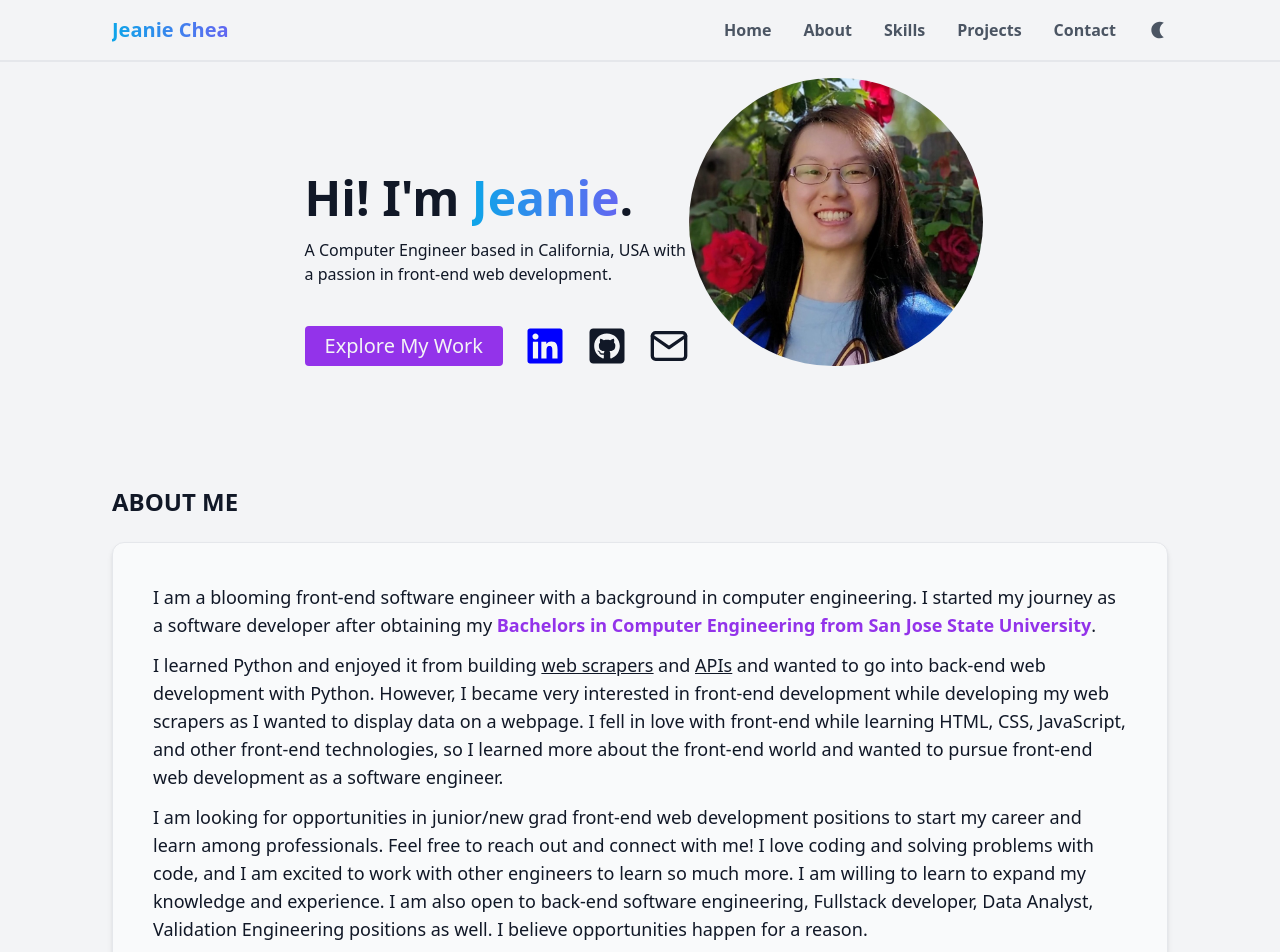
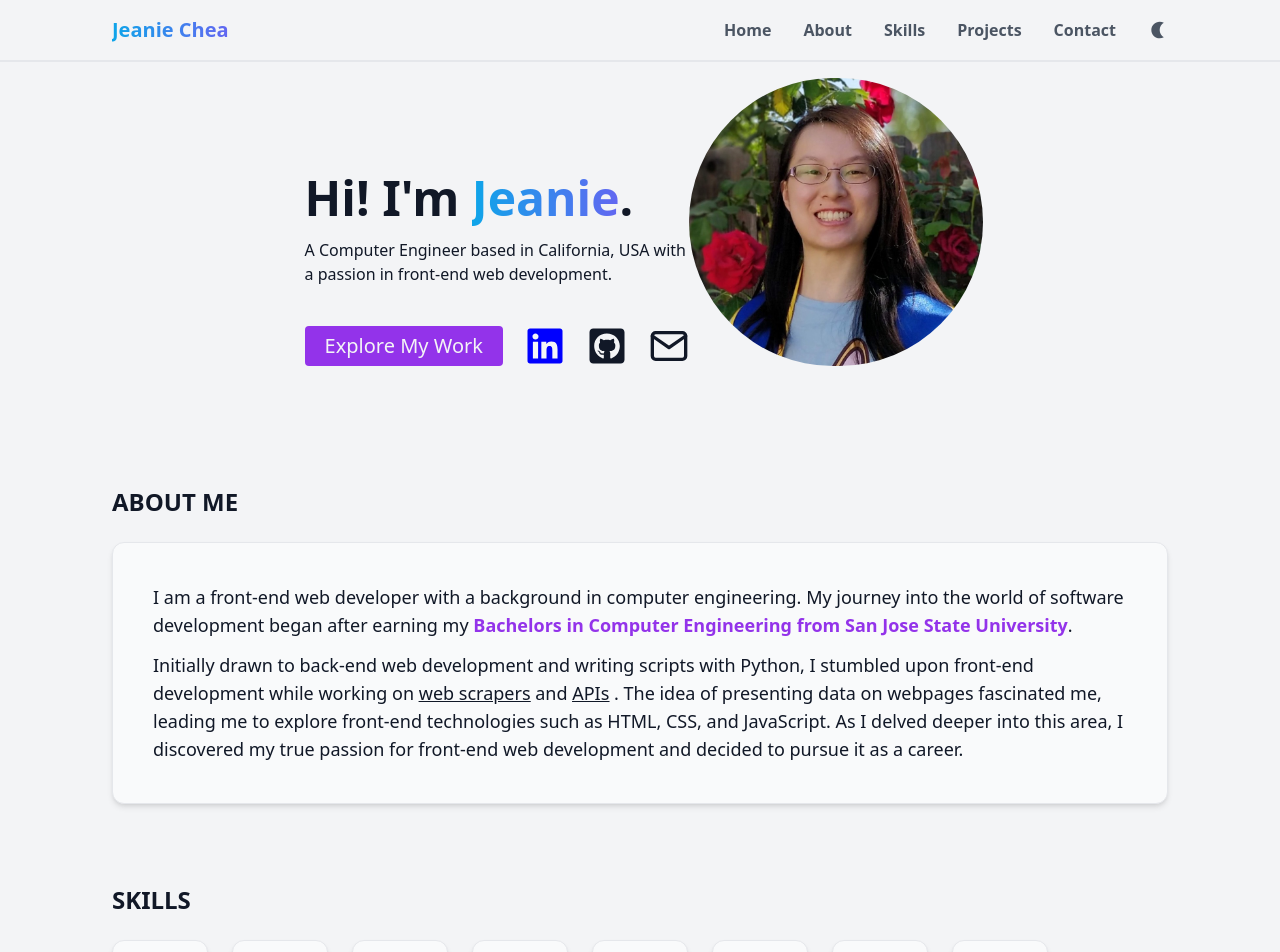
Before and after one commit to jechea14/jechea14.github.io, a React (Create React App) app in the folder portfolio/: page / in a window 1280 px wide. Shown: the top 952 px of the page. Built offline with nearby package versions, Linux system fonts and the light colour scheme.

Commit message:
Update AboutMe.js

```diff
--- a/portfolio/src/Components/AboutMe.js
+++ b/portfolio/src/Components/AboutMe.js
@@ -8,16 +8,17 @@ const AboutMe = () => {
       </h1>
       <div className="lg:px-15 lg:text-lg p-8 md:p-10 border space-y-3 rounded-xl bg-gray-50 shadow-md hover:shadow-xl hover:transition dark:text-gray-200 dark:bg-slate-700 dark:border-slate-700">
         <p>
-          I am a blooming front-end software engineer with a background in
-          computer engineering. I started my journey as a software developer
-          after obtaining my{" "}
+          I am a front-end web developer with a background in computer
+          engineering. My journey into the world of software development began
+          after earning my{" "}
           <span className="text-purple-600 font-semibold dark:text-purple-300">
             Bachelors in Computer Engineering from San Jose State University
           </span>
           .
         </p>
         <p>
-          I learned Python and enjoyed it from building{" "}
+          Initially drawn to back-end web development and writing scripts with
+          Python, I stumbled upon front-end development while working on{" "}
           <span className="hover:cursor-pointer underline">
             <a
               href="https://github.com/jechea14/Automated-RS-Clan-DXP-Competition"
@@ -35,23 +36,11 @@ const AboutMe = () => {
               APIs
             </a>
           </span>{" "}
-          and wanted to go into back-end web development with Python. However, I
-          became very interested in front-end development while developing my
-          web scrapers as I wanted to display data on a webpage. I fell in love
-          with front-end while learning HTML, CSS, JavaScript, and other
-          front-end technologies, so I learned more about the front-end world
-          and wanted to pursue front-end web development as a software engineer.
-        </p>
-        <p>
-          I am looking for opportunities in junior/new grad front-end web
-          development positions to start my career and learn among
-          professionals. Feel free to reach out and connect with me! I love
-          coding and solving problems with code, and I am excited to work with
-          other engineers to learn so much more. I am willing to learn to expand
-          my knowledge and experience. I am also open to back-end software
-          engineering, Fullstack developer, Data Analyst, Validation Engineering
-          positions as well. I believe opportunities happen for a reason.
-        </p>
+          . The idea of presenting data on webpages fascinated me, leading me to
+          explore front-end technologies such as HTML, CSS, and JavaScript. As I
+          delved deeper into this area, I discovered my true passion for
+          front-end web development and decided to pursue it as a career.
+        </p>{" "}
       </div>
     </section>
   );
```
